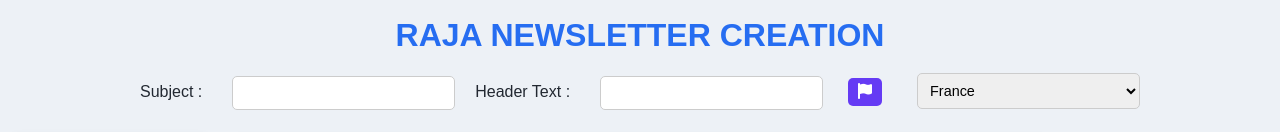
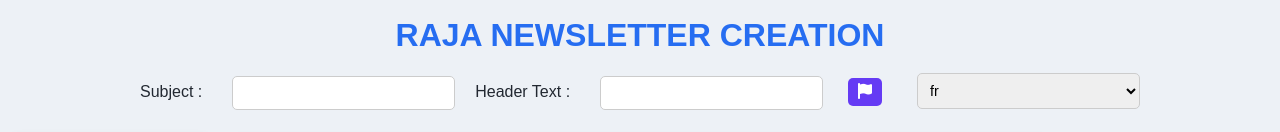
Before and after one commit to al3xioux/raja-newsletter-v2, a React (Vite) app: page / in a window 1280 px wide. Both pictures are taken after a click on the button 1108 px from the left and 92 px from the top of the page. Shown: the top 132 px of the page. Built offline with nearby package versions, Linux system fonts and the light colour scheme.

Commit message:
Update NewsletterCreation.jsx

```diff
--- a/src/pages/NewsletterCreation.jsx
+++ b/src/pages/NewsletterCreation.jsx
@@ -264,25 +264,25 @@
                             width: "100px"
                         }}
                     >
-                        <option value="fr">France</option>
-                        <option value="uk">Royaume-Uni</option>
-                        <option value="es">Espagne</option>
-                        <option value="de">Allemagne</option>
-                        <option value="at">Autriche</option>
-                        <option value="bfl">Belgique FL</option>
-                        <option value="bfr">Belgique FR</option>
-                        <option value="cde">Suisse DE</option>
-                        <option value="cfr">Suisse FR</option>
-                        <option value="cz">République Tchèque</option>
-                        <option value="dk">Danemark</option>
-                        <option value="hu">Hongrie</option>
-                        <option value="it">Italie</option>
-                        <option value="nl">Pays-Bas</option>
-                        <option value="no">Norvège</option>
-                        <option value="pl">Pologne</option>
-                        <option value="pt">Portugal</option>
-                        <option value="se">Suède</option>
-                        <option value="sk">Slovaquie</option>
+                        <option value="fr">fr</option>
+                        <option value="uk">uk</option>
+                        <option value="es">es</option>
+                        <option value="de">de</option>
+                        <option value="at">at</option>
+                        <option value="bfl">bfl</option>
+                        <option value="bfr">bfr</option>
+                        <option value="cde">cde</option>
+                        <option value="cfr">cfr</option>
+                        <option value="cz">cz</option>
+                        <option value="dk">dk</option>
+                        <option value="hu">hu</option>
+                        <option value="it">it</option>
+                        <option value="nl">nl</option>
+                        <option value="no">no</option>
+                        <option value="pl">pl</option>
+                        <option value="pt">pt</option>
+                        <option value="se">se</option>
+                        <option value="sk">sk</option>
                     </select>
                 )}
             </form>
```
